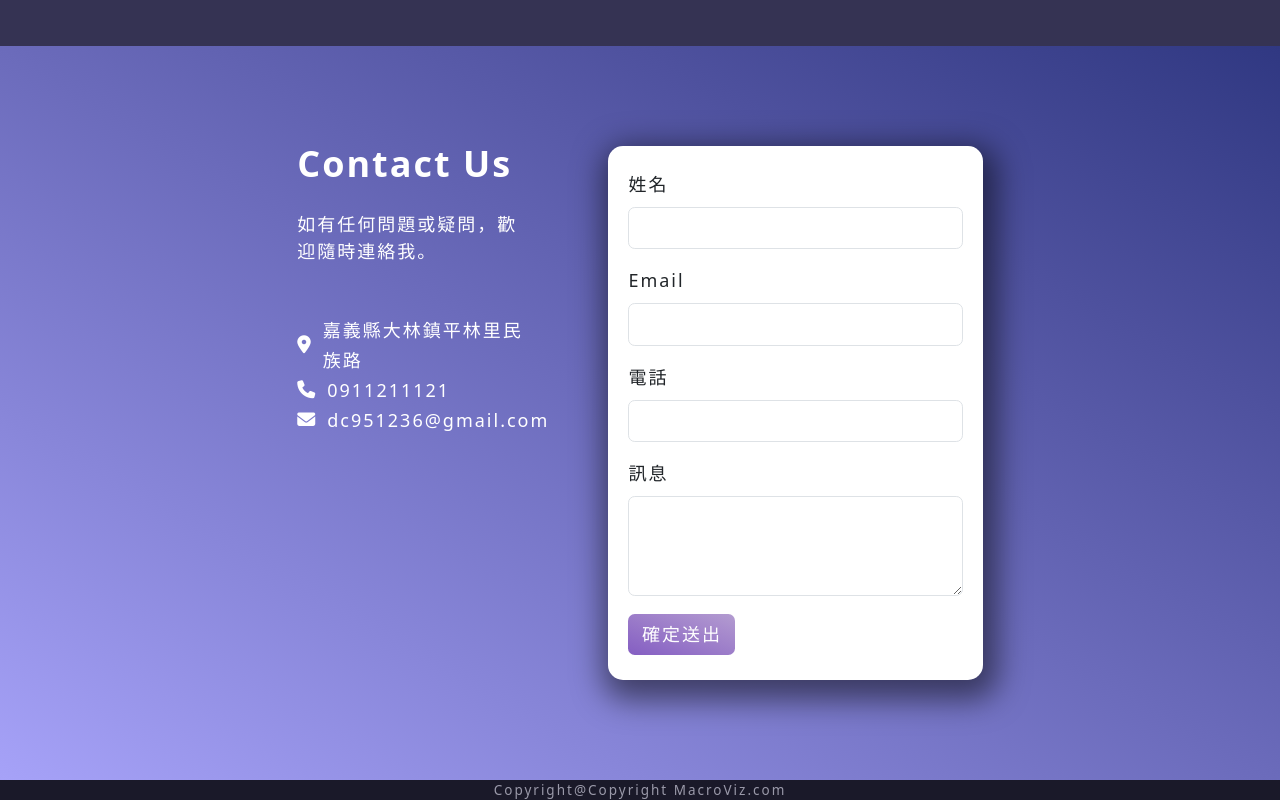
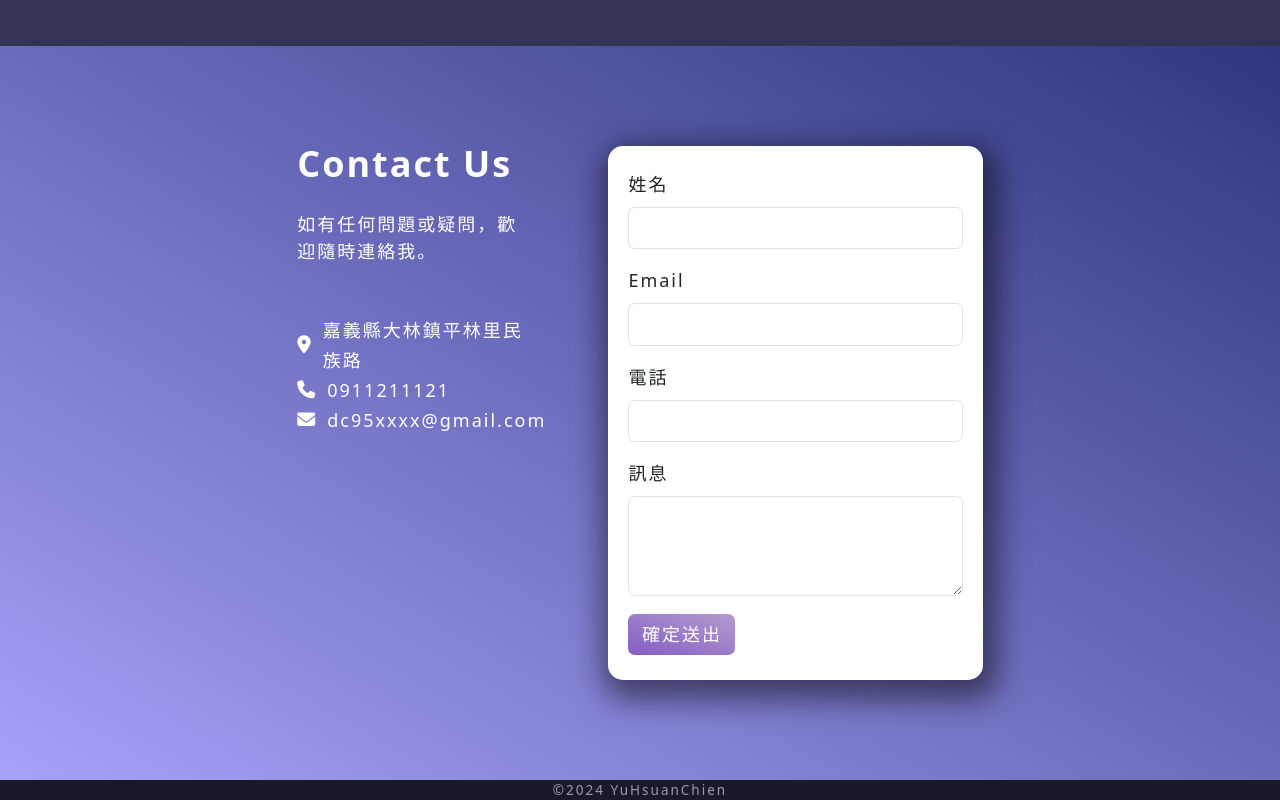
Before and after one commit to YuHsuanChien/myResume, a plain HTML site: page index.html in a window 1280 px wide. Shown: the part 4445-5245 px from the top of the page. Drawn offline with nearby package versions, Linux system fonts and the light colour scheme.

Commit message:
修改footer、email

```diff
--- a/index.html
+++ b/index.html
@@ -325,7 +325,7 @@
 							<p>0911211121</p>
 						</li>
 						<li class="inf"><i class="fa-solid fa-envelope"></i>
-							<p>dc951236@gmail.com</p>
+							<p>dc95xxxx@gmail.com</p>
 						</li>
 					</ul>
 
@@ -389,7 +389,7 @@
 
 		</section>
 	</div>
-	<footer>Copyright@Copyright MacroViz.com</footer>
+	<footer>&#169;2024 YuHsuanChien</footer>
 
 	<script src="https://cdn.jsdelivr.net/npm/bootstrap@5.3.3/dist/js/bootstrap.bundle.min.js"></script>
 	<script>
```
